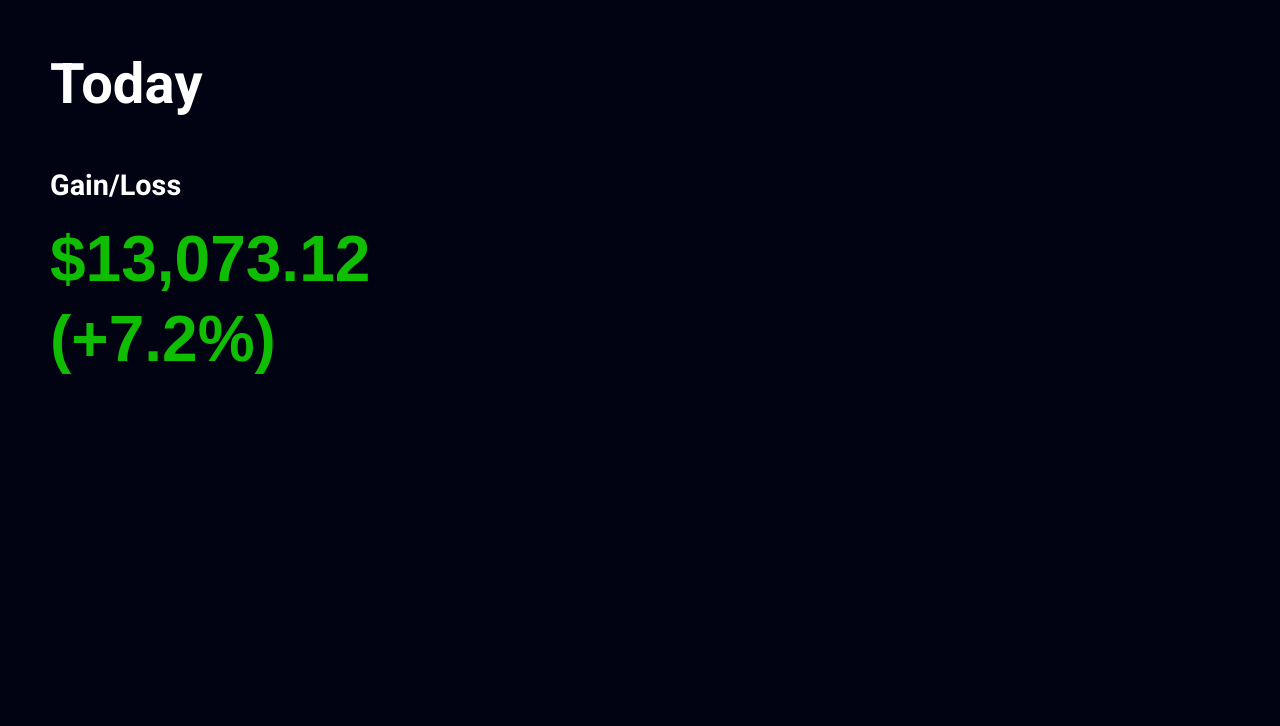
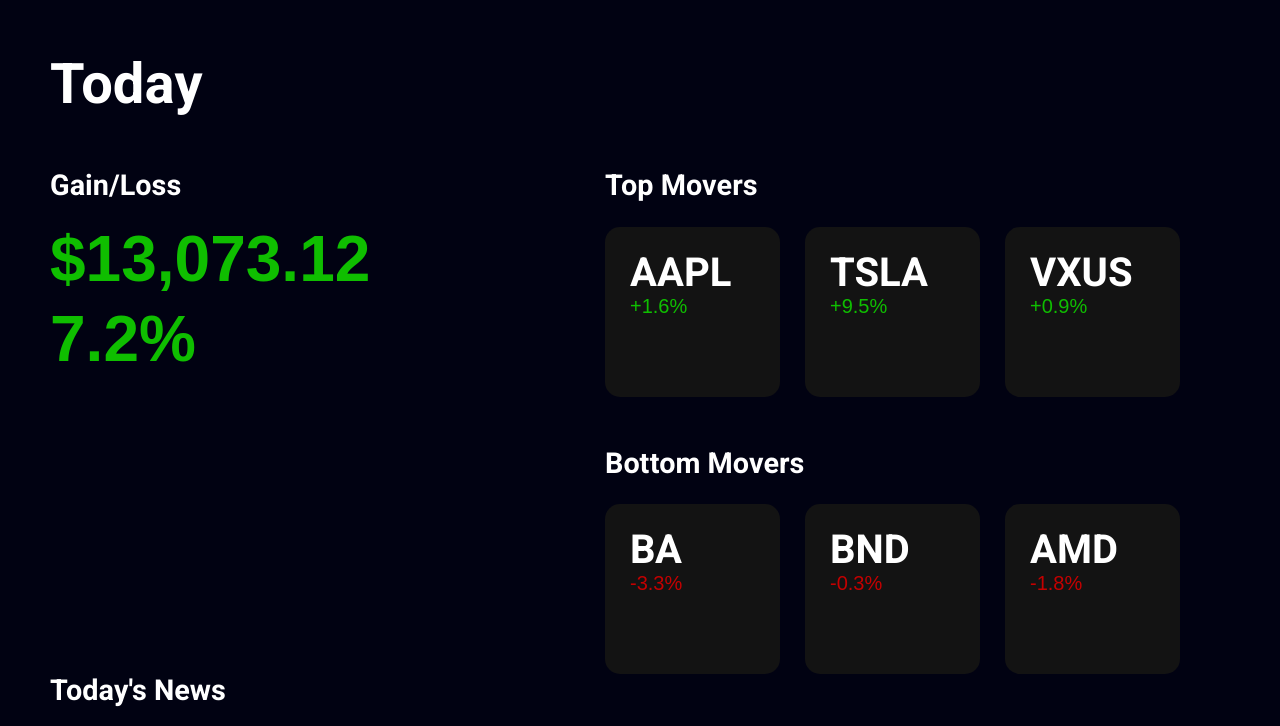
Before and after one commit to sethayotte/Everyday-Portfolio, a website: page index.html in a window 1280 px wide. Shown: the part 73-799 px from the top of the page. Drawn offline with nearby package versions, Linux system fonts and the light colour scheme.

Commit message:
Market blocks & Today's News Sections

```diff
--- a/css/main.scss
+++ b/css/main.scss
@@ -65,6 +65,20 @@
         font-family: font(mtbold);
         font-weight: 700;
         font-size: 4rem;
+        color: color(accent);
+    }
+
+    h4 {
+        font-family: font(heebo);
+        font-weight: 700;
+        font-size: 2.5rem;
+        color: white;
+    }
+
+    h5 {
+        font-family: font(mtbold);
+        font-weight: 300;
+        font-size: 1.25rem;
         color: color(accent);
     }
 }
@@ -150,6 +164,12 @@
 
 }
 
+.market-data {
+    display: flex;
+    flex-direction: row;
+    justify-content: space-between;
+}
+
 .gain-loss {
     margin-left: 50px;
 
@@ -161,3 +181,59 @@
         line-height: 4rem;
     }
 }
+
+.right-web {
+    margin-right: 75px;
+}
+
+.top-movers, .bottom-movers {
+    margin-left: 50px;
+
+    h2 {
+        padding-bottom: 15px;
+    }
+
+    .tile-group {
+        display: flex;
+        flex-direction: row;
+
+        .market-tile {
+            background-color: color(nav-bg);
+            padding: 25px;
+            border-radius: 15px;
+            margin-right: 25px;
+            width: 175px;
+            height: 170px;
+        }
+
+        h4, h5 {
+            line-height: 1.5rem;
+        }
+
+        h4 {
+            padding-top: 10px;
+        }
+    }
+}
+
+.bottom-movers {
+    margin-top: 50px;
+
+    #neg {
+        color: #C40000;
+    }
+}
+
+.todays-news {
+    h2 {
+        margin-left: 50px;
+    }
+
+    .news-block {
+        background-color: color(nav-bg);
+        width: 30%;
+        height: 100px;
+        margin: 20px;
+        border-radius: 15px;
+    }
+}
--- a/index.html
+++ b/index.html
@@ -46,26 +46,75 @@
 
 <body style="background-color: #010212">
 
+
+
 <section class="page-heading">
     <h1>Today</h1>
 </section>
 
+<div class="market-data">
+
+<div class="left-web">
 <section class="gain-loss">
     <h2>Gain/Loss</h2>
     <p id="digits">$13,073.12</p>
-    <p id="digits">(+7.2%)</p>
+    <p id="digits">7.2%</p>
+</section>
+</div>
+
+<div class="right-web">
+<section class="top-movers">
+    <h2>Top Movers</h2>
+    <div class="tile-group">
+        <div class="market-tile">
+            <h4>AAPL</h4>
+            <h5>+1.6%</h5>
+        </div>
+        <div class="market-tile">
+            <h4>TSLA</h4>
+            <h5>+9.5%</h5>
+        </div>
+        <div class="market-tile">
+            <h4>VXUS</h4>
+            <h5>+0.9%</h5>
+        </div>
+    </div>
 </section>
 
-<section class="top-movers">
-
+<section class="bottom-movers">
+    <h2>Bottom Movers</h2>
+    <div class="tile-group">
+        <div class="market-tile">
+            <h4>BA</h4>
+            <h5 id="neg">-3.3%</h5>
+        </div>
+        <div class="market-tile">
+            <h4>BND</h4>
+            <h5 id="neg">-0.3%</h5>
+        </div>
+        <div class="market-tile">
+            <h4>AMD</h4>
+            <h5 id="neg">-1.8%</h5>
+        </div>
+    </div>
 </section>
-
-<section class="top-losers">
-
-</section>
+</div>
+</div>
 
 <section class="todays-news">
+    <h2>Today's News</h2>
+    <div class="news-block">
 
+    </div>
+    <div class="news-block">
+
+    </div>
+    <div class="news-block">
+
+    </div>
+    <div class="news-block">
+
+    </div>
 </section>
 
 </body>
```
Also changed, not shown: css/main.css, 1 other file.
